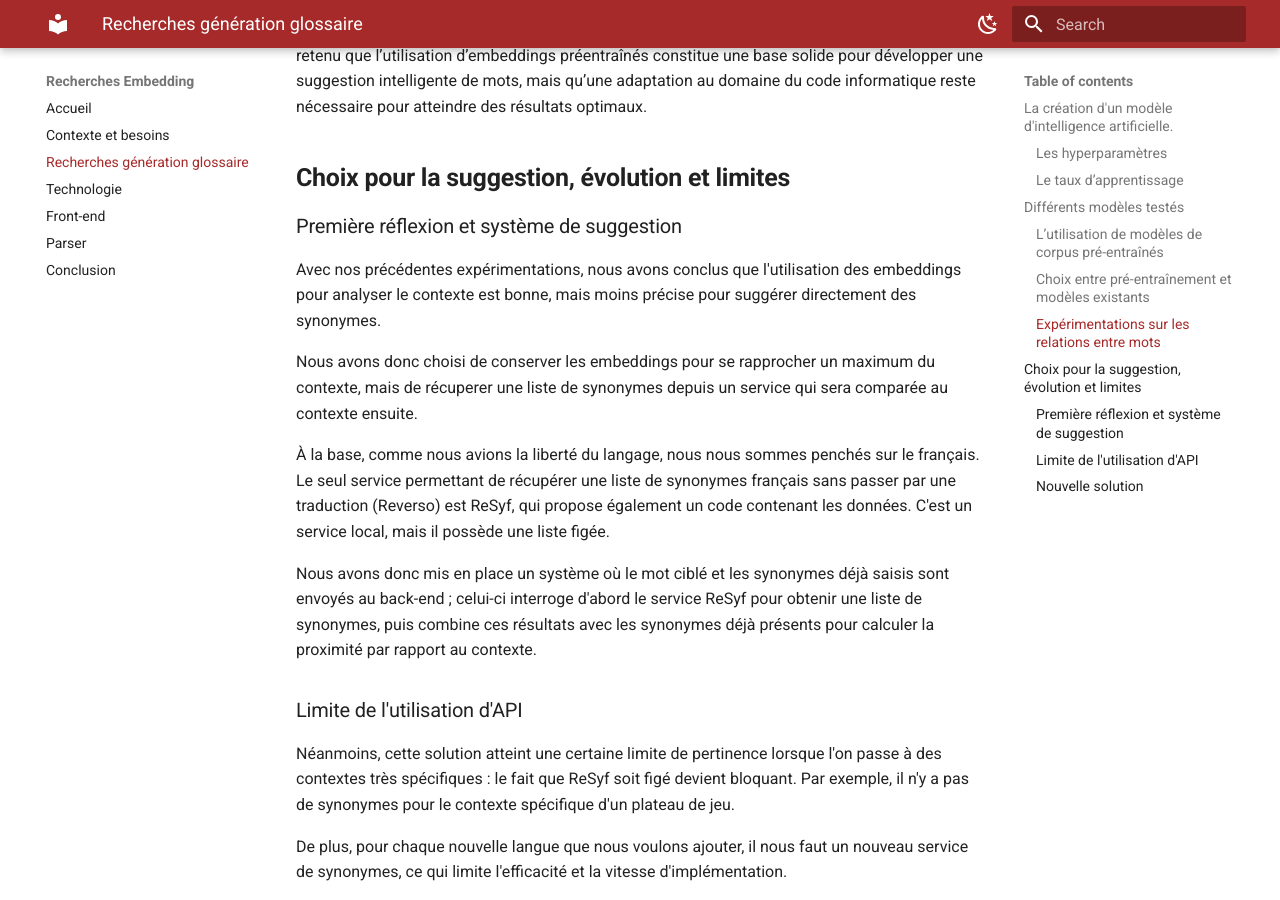
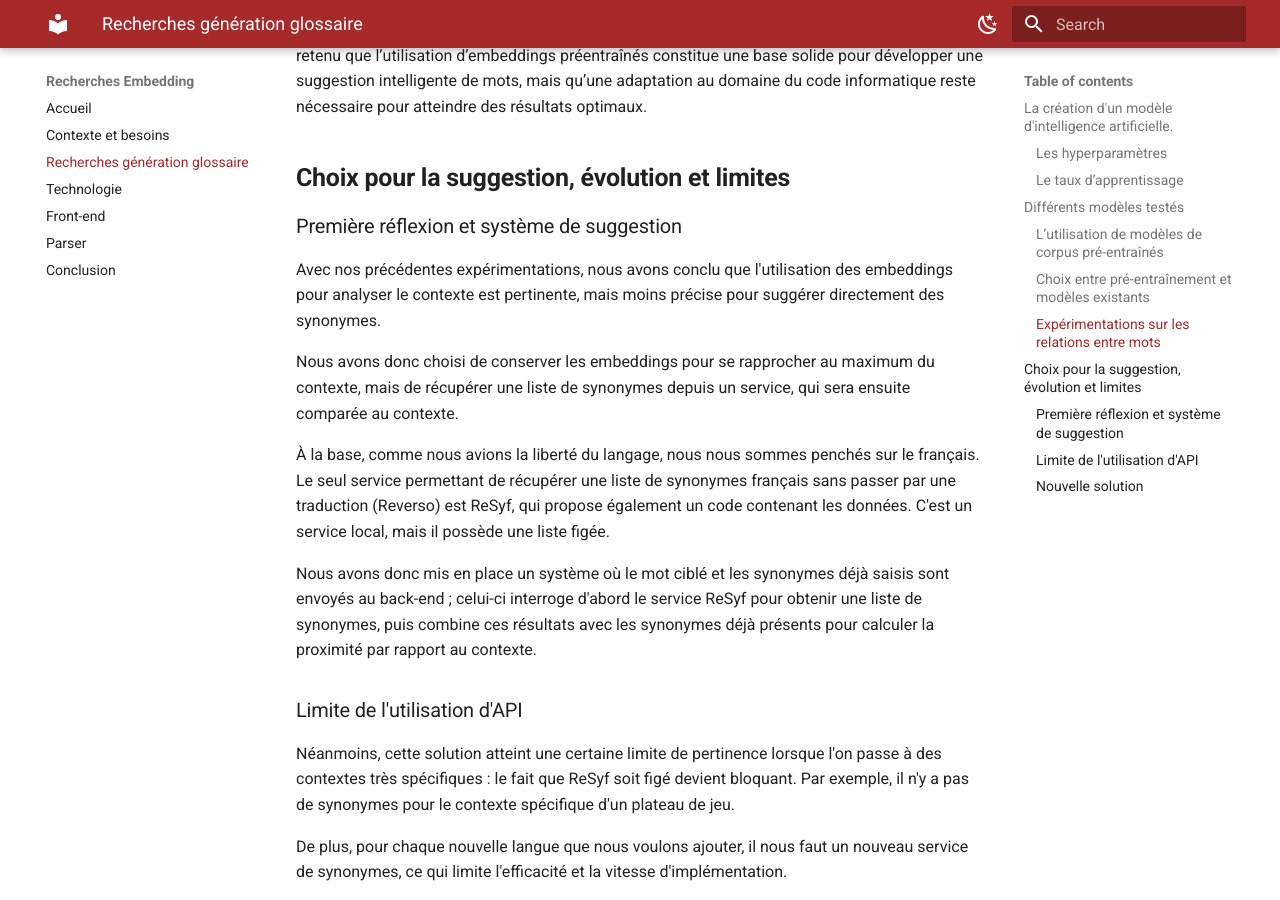
Before and after one commit to Embedding-Groupe/synthese-de-recherche-mkdocs, an MkDocs documentation site: the page built from docs/recherches.md, in a window 1280 px wide and 900 px high, scrolled down 3806 px. Built offline with MkDocs 1.6.1 and Material for MkDocs 9.7.7, drawn with Linux system fonts in a browser that asks for light colours.

Commit message:
Dernier correctif

```diff
--- a/docs/recherches.md
+++ b/docs/recherches.md
@@ -90,11 +90,11 @@ Nous avons retenu que l’utilisation d’embeddings préentraînés constitue u
 
 ## **Choix pour la suggestion, évolution et limites**
 
-### Première réflexion et système de suggestion ###
+### Première réflexion et système de suggestion
 
-Avec nos précédentes expérimentations, nous avons conclus que l'utilisation des embeddings pour analyser le contexte est bonne, mais moins précise pour suggérer directement des synonymes.
+Avec nos précédentes expérimentations, nous avons conclu que l'utilisation des embeddings pour analyser le contexte est pertinente, mais moins précise pour suggérer directement des synonymes.
 
-Nous avons donc choisi de conserver les embeddings pour se rapprocher un maximum du contexte, mais de récuperer une liste de synonymes depuis un service qui sera comparée au contexte ensuite.
+Nous avons donc choisi de conserver les embeddings pour se rapprocher au maximum du contexte, mais de récupérer une liste de synonymes depuis un service, qui sera ensuite comparée au contexte.
 
 À la base, comme nous avions la liberté du langage, nous nous sommes penchés sur le français. Le seul service permettant de récupérer une liste de synonymes français sans passer par une traduction (Reverso) est ReSyf, qui propose également un code contenant les données. C'est un service local, mais il possède une liste figée.
 
```
Also changed, not shown: docs/front-end.md (+1 -1 lines), docs/index.md (+1 -1 lines), docs/parser.md (+1 -1 lines).
